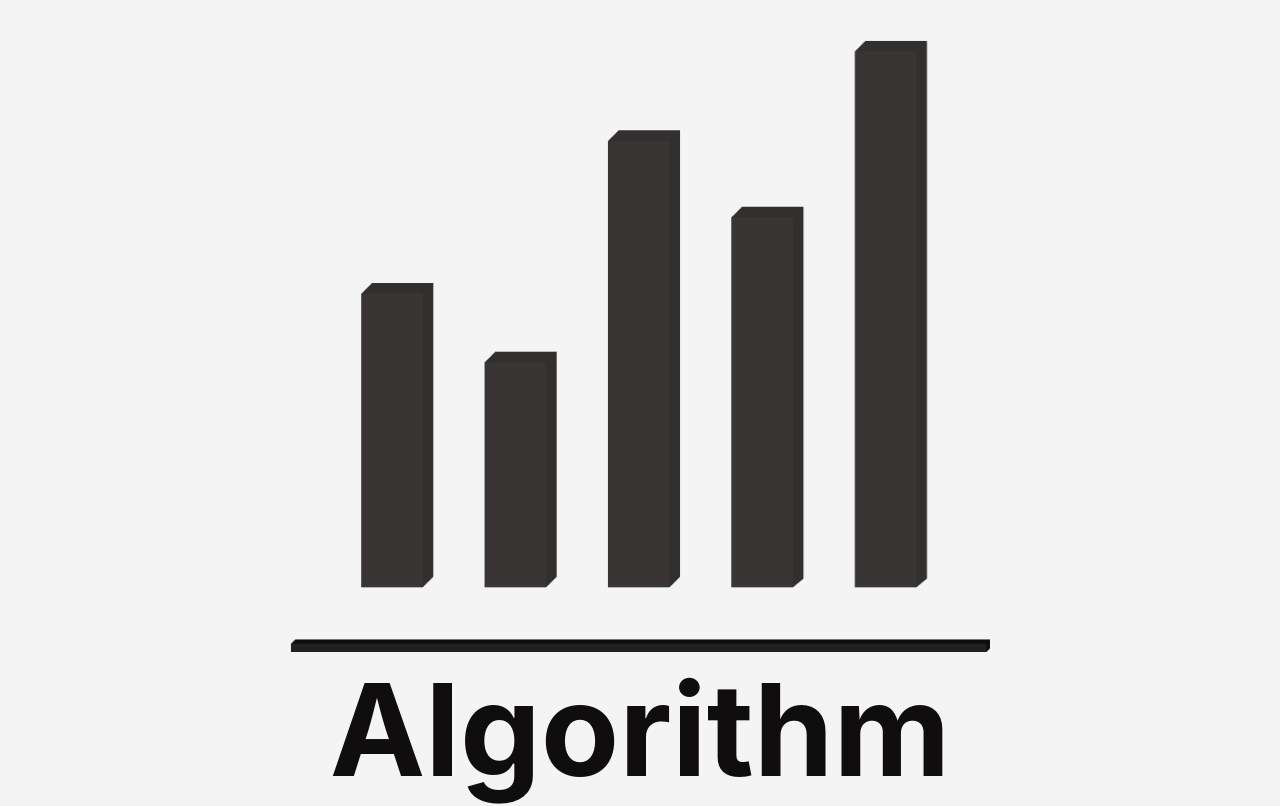
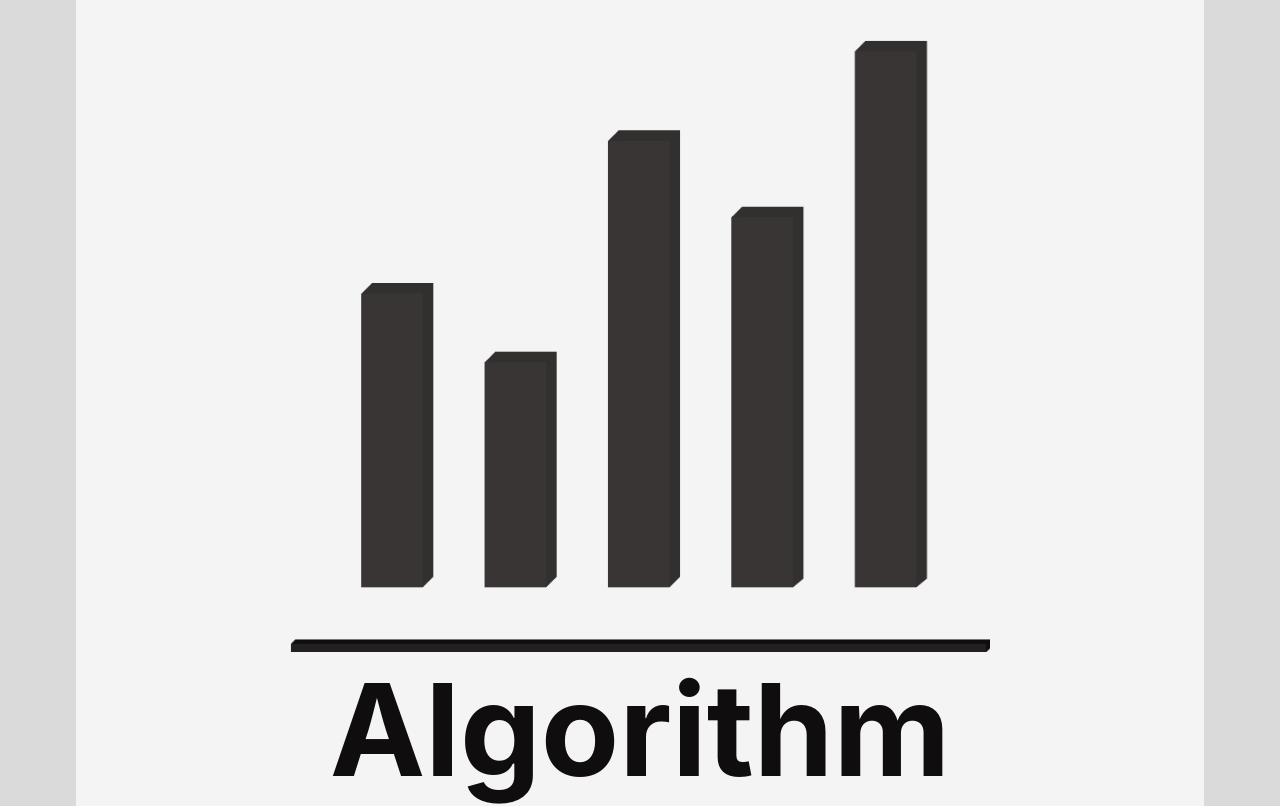
Before and after one commit to OtavioPiza/algorithm-visualizer, a React (Create React App) app: page / in a window 1280 px wide. Shown: the top 806 px of the page. Built offline with nearby package versions, Linux system fonts and the light colour scheme.

Commit message:
Styling WIP!

```diff
--- a/src/styles/App.css
+++ b/src/styles/App.css
@@ -1,8 +1,14 @@
 .container {
-    max-width: min(90vw, 700px);
-    padding-left: 10px;
-    padding-right: 10px;
-    border: 10px;
+    background-color: var(--background-white);
+    max-width: min(90vw, 1000px);
+    min-height: 100vh;
+    padding-left: max(5vw, 1rem);
+    padding-right: max(5vw, 1rem);
+    border: min(3px, 100vh - 1000px);
+    border-top: 0;
+    border-bottom: 0;
+    border-style: solid;
+    border-color: var(--icon-orange)
 }
 
 .container .text-container {
--- a/src/styles/index.css
+++ b/src/styles/index.css
@@ -10,7 +10,7 @@
 }
 
 body {
-  background-color: var(--background-white);
+  background-color: var(--background-gray);
   margin: 0;
   font-family: -apple-system, BlinkMacSystemFont, 'Segoe UI', 'Roboto', 'Oxygen',
     'Ubuntu', 'Cantarell', 'Fira Sans', 'Droid Sans', 'Helvetica Neue',
```
